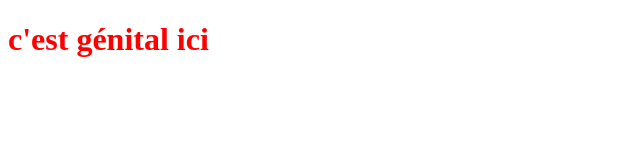
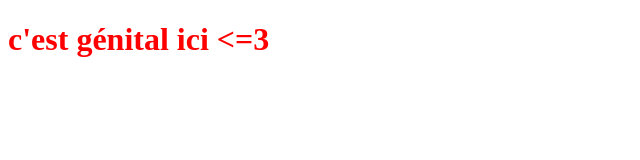
Before and after one commit to Damish08/OpenClassroomPj, a plain HTML site: page index.html in a window 1280 px wide. Shown: the full height of the page, 0-640 px from the left. Drawn offline with Linux system fonts and the light colour scheme.

Commit message:
modif titre

```diff
--- a/index.html
+++ b/index.html
@@ -5,6 +5,6 @@
         <link rel="stylesheet" href="style.css">
     </head>
     <body>
-        <h1>c'est génital ici</h1>
+        <h1>c'est génital ici <=3</h1>
     </body>
 </html>
```
